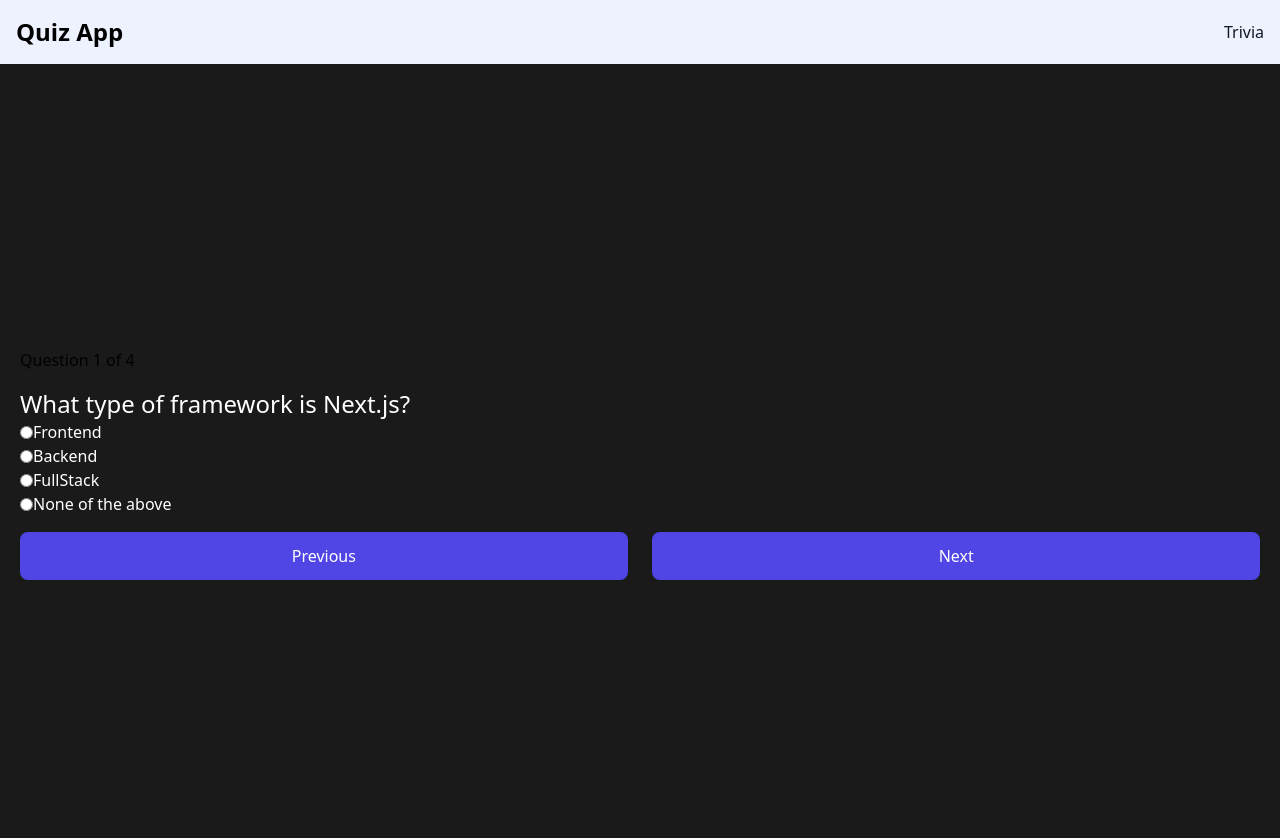
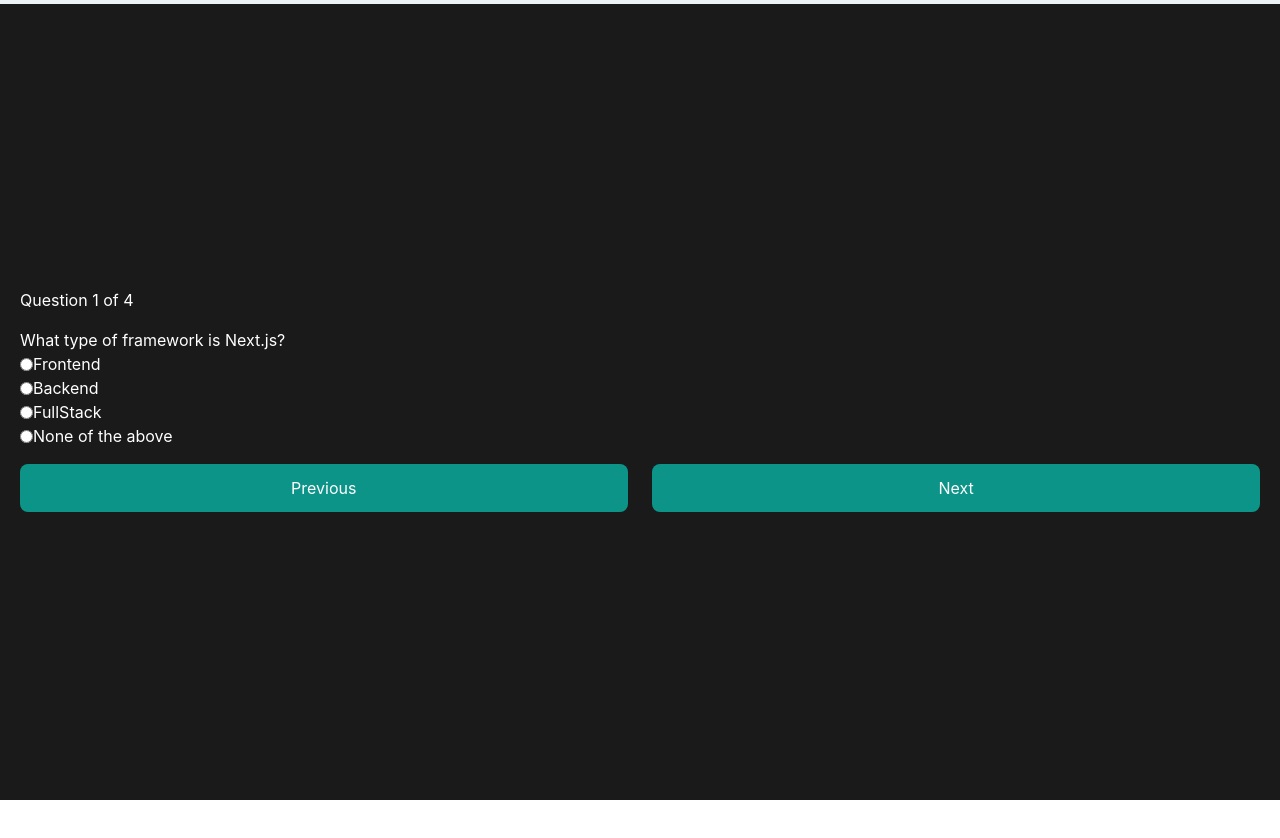
Before and after one commit to MuhammadMehran/simple-nextjs-quiz-app, a Next.js app: page / in a window 1280 px wide. Shown: the top 838 px of the page. After the commit the page ends 800 px from the top, so only its background shows below. Built offline with nearby package versions, Linux system fonts and the light colour scheme.

Commit message:
remove navbar and progress bar

```diff
--- a/components/question.js
+++ b/components/question.js
@@ -3,7 +3,7 @@
 const Question = ({ q, currentQuestion, totalQuestions }) => {
   return (
     <div className="flex flex-col items-start w-full">
-      <h4 className="mt-10 text-xl text-white/60">
+      <h4 className="mt-10 text-xl text-white">
         Question {currentQuestion} of {totalQuestions}
       </h4>
       <div className="mt-4 text-2xl text-white">{q}</div>
--- a/src/pages/_app.js
+++ b/src/pages/_app.js
@@ -1,5 +1,10 @@
 import "@/styles/globals.css";
+import { ChakraProvider } from "@chakra-ui/react";
 
 export default function App({ Component, pageProps }) {
-  return <Component {...pageProps} />;
+  return (
+    <ChakraProvider>
+      <Component {...pageProps} />
+    </ChakraProvider>
+  );
 }
--- a/src/pages/_document.js
+++ b/src/pages/_document.js
@@ -5,27 +5,6 @@
     <Html lang="en">
       <Head />
       <body>
-        <nav class="border-gray-200 bg-indigo-50 dark:bg-indigo-800 dark:border-gray-700">
-          <div class="max-w-screen-xl flex flex-wrap items-center justify-between mx-auto p-4">
-            <a href="#" class="flex items-center space-x-3 rtl:space-x-reverse">
-              <span class="self-center text-2xl font-semibold whitespace-nowrap dark:text-white">
-                Quiz App
-              </span>
-            </a>
-            <div class="hidden w-full md:block md:w-auto" id="navbar-solid-bg">
-              <ul class="flex flex-col font-medium mt-4 rounded-lg bg-gray-50 md:space-x-8 rtl:space-x-reverse md:flex-row md:mt-0 md:border-0 md:bg-transparent dark:bg-gray-800 md:dark:bg-transparent dark:border-gray-700">
-                <li>
-                  <a
-                    href="#"
-                    class="block py-2 px-3 md:p-0 text-gray-900 rounded hover:bg-gray-100 md:hover:bg-transparent md:border-0 md:hover:text-blue-700 dark:text-white md:dark:hover:text-blue-500 dark:hover:bg-gray-700 dark:hover:text-white md:dark:hover:bg-transparent"
-                  >
-                    Trivia
-                  </a>
-                </li>
-              </ul>
-            </div>
-          </div>
-        </nav>
         <Main />
         <NextScript />
       </body>
--- a/src/pages/index.js
+++ b/src/pages/index.js
@@ -5,6 +5,19 @@
 import Options from "../../components/options";
 import { QUESTIONS } from "../../lib/questions";
 import { useState } from "react";
+import {
+  Step,
+  StepDescription,
+  StepIcon,
+  StepIndicator,
+  StepNumber,
+  StepSeparator,
+  StepStatus,
+  StepTitle,
+  Stepper,
+  useSteps,
+} from "@chakra-ui/react";
+import { Box, Progress } from "@chakra-ui/react";
 
 const inter = Inter({ subsets: ["latin"] });
 
@@ -13,15 +26,21 @@
   const [selectedOptions, setSelectedOptions] = useState([]);
   const [score, setScore] = useState(0);
   const [showScore, setShowScore] = useState(false);
+  const { activeStep, setActiveStep } = useSteps({
+    index: 0,
+    count: QUESTIONS.length,
+  });
 
   const handlePrevious = () => {
     const prevQues = currentQuestion - 1;
     prevQues >= 0 && setCurrentQuestion(prevQues);
+    setActiveStep(prevQues >= 0 && prevQues);
   };
 
   const handleNext = () => {
     const nextQues = currentQuestion + 1;
     nextQues < QUESTIONS.length && setCurrentQuestion(nextQues);
+    setActiveStep(nextQues < QUESTIONS.length && nextQues);
   };
 
   const handleAnswerOption = (answer) => {
@@ -45,7 +64,11 @@
     setShowScore(true);
   };
 
+  const max = QUESTIONS.length - 1;
+  const progressPercent = (activeStep / max) * 100;
+
   return (
+    <>
       <div className="flex flex-col  w-screen px-5 h-screen bg-[#1A1A1A] justify-center items-center">
         <Head>
           <title>Quiz App</title>
@@ -57,6 +80,9 @@
           </h1>
         ) : (
           <>
+            <Box position="fixed" top="0" left="0" right="0" zIndex="999">
+              <Progress value={progressPercent} size="xs" colorScheme="teal" />
+            </Box>
             <Question
               q={QUESTIONS[currentQuestion].question}
               currentQuestion={currentQuestion + 1}
@@ -70,13 +96,13 @@
             />
             <div className="flex justify-between w-full mt-4 text-white">
               <button
-              className="w-[49%] py-3 bg-indigo-600 rounded-lg"
+                className="w-[49%] py-3 bg-teal-600 rounded-lg"
                 onClick={handlePrevious}
               >
                 Previous
               </button>
               <button
-              className="w-[49%] py-3 bg-indigo-600 rounded-lg"
+                className="w-[49%] py-3 bg-teal-600 rounded-lg"
                 onClick={
                   currentQuestion + 1 === QUESTIONS.length
                     ? handleSubmitButton
@@ -89,5 +115,6 @@
           </>
         )}
       </div>
+    </>
   );
 }
```
Lines whose indentation alone changed are shown as unchanged.
